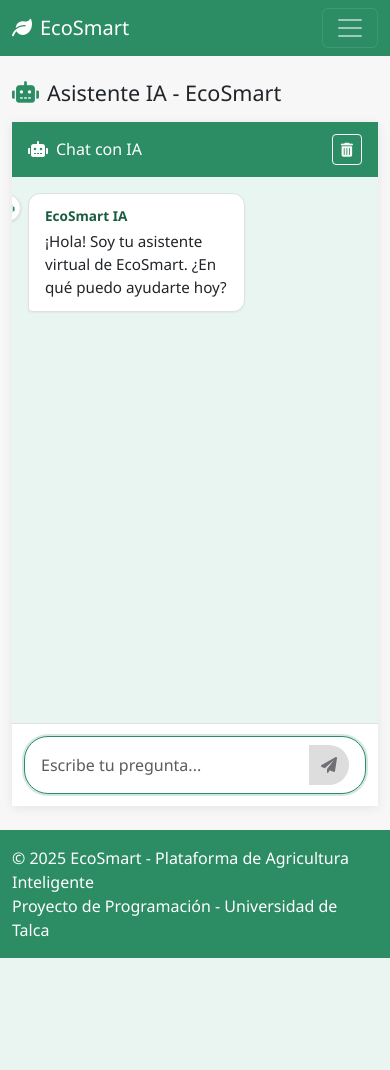
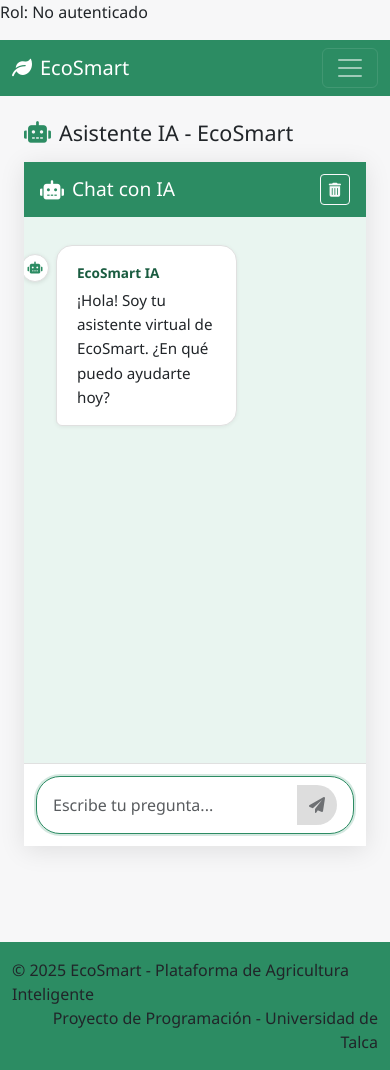
Before and after one commit to Cheuque8747/Ecosmartt, a FastAPI app: template app/templates/ia_chat.html in a window 390 px wide. Before the commit the page ends 958 px from the top, so only its background shows below. Run offline with FastAPI, Linux system fonts and the light colour scheme; the template is opened without the code that fills it, so the values that code supplies are empty.

Commit message:
Mejora chat
Cambio en la vista para centrar el chat. También cambios para que la vista sea acorde a base.html

```diff
--- a/app/templates/ia_chat.html
+++ b/app/templates/ia_chat.html
@@ -1,16 +1,8 @@
-<!DOCTYPE html>
-<html lang="es">
-<head>
-    <meta charset="UTF-8">
-    <meta name="viewport" content="width=device-width, initial-scale=1.0">
-    <title>Asistente IA - EcoSmart</title>
+{% extends "base.html" %}
 
-    <!-- Bootstrap CSS -->
-    <link href="https://cdn.jsdelivr.net/npm/bootstrap@5.3.0-alpha1/dist/css/bootstrap.min.css" rel="stylesheet">
+{% block title %}Asistente IA - EcoSmart{% endblock %}
 
-    <!-- Font Awesome para iconos -->
-    <link rel="stylesheet" href="https://cdnjs.cloudflare.com/ajax/libs/font-awesome/6.0.0/css/all.min.css">
-
+{% block head %}
 <style>
     :root {
         --ecosmart-primary: #2c8c63;
@@ -18,7 +10,6 @@
         --ecosmart-light: #e9f5f0;
         --ecosmart-dark: #1a5c40;
     }
-
     body {
         background-color: #f7f7f8;
         font-family: 'Segoe UI', Roboto, 'Helvetica Neue', sans-serif;
@@ -26,95 +17,93 @@
         display: flex;
         flex-direction: column;
     }
-
+    .container-chat {
+        display: flex;
+        justify-content: center;
+        align-items: flex-start;
+        min-height: 80vh;
+    }
     .chat-container {
-            height: calc(100vh - 180px);
+        width: 100%;
+        max-width: 1200px;
+        min-height: 600px;
         display: flex;
         flex-direction: column;
         background-color: #ffffff;
-            border-radius: 8px;
-            box-shadow: 0 2px 10px rgba(0, 0, 0, 0.08);
+        border-radius: 16px;
+        box-shadow: 0 4px 24px rgba(0, 0, 0, 0.10);
         overflow: hidden;
-            margin-top: 20px;
+        margin-top: 24px;
+        margin-bottom: 24px;
     }
-
     .chat-header {
-            padding: 14px 20px;
+        padding: 18px 28px;
         background-color: var(--ecosmart-primary);
         color: white;
         font-weight: 500;
         display: flex;
         justify-content: space-between;
         align-items: center;
+        font-size: 1.2rem;
     }
-
     .chat-messages {
         flex-grow: 1;
         overflow-y: auto;
-            padding: 16px;
+        padding: 28px 32px 18px 32px;
         background-color: var(--ecosmart-light);
         display: flex;
         flex-direction: column;
-            gap: 12px;
+        gap: 18px;
     }
-
     .message {
-            max-width: 70%; /* antes 80% */
-            padding: 12px 16px;
-            border-radius: 12px;
+        max-width: 75%;
+        padding: 16px 20px 16px 20px;
+        border-radius: 16px;
         position: relative;
         animation: fadeIn 0.3s ease-in-out;
-            line-height: 1.5;
-            box-shadow: 0 1px 2px rgba(0, 0, 0, 0.05);
+        line-height: 1.6;
+        box-shadow: 0 1px 4px rgba(0, 0, 0, 0.06);
         word-break: break-word;
-            margin-left: 48px;   /* deja espacio para el avatar IA */
-            margin-right: 48px;  /* deja espacio para el avatar usuario */
+        margin-left: 64px;
+        margin-right: 64px;
+        min-height: 56px;
     }
-
-        @keyframes fadeIn {
-            from { opacity: 0; transform: translateY(10px); }
-            to { opacity: 1; transform: translateY(0); }
-        }
-
     .user-message {
         align-self: flex-end;
         background-color: var(--ecosmart-secondary);
         color: white;
-            border-bottom-right-radius: 4px;
-            margin-left: 30%; /* antes 20% */
+        border-bottom-right-radius: 6px;
+        margin-left: 60%;
         margin-right: 0;
     }
-
     .ai-message {
         align-self: flex-start;
         background-color: white;
         border: 1px solid #e0e0e0;
-            border-bottom-left-radius: 4px;
-            margin-right: 30%; /* antes 20% */
+        border-bottom-left-radius: 6px;
+        margin-right: 35%;
         margin-left: 0;
     }
-
     .message-avatar {
         position: absolute;
-            width: 32px;
-            height: 32px;
+        width: 44px;
+        height: 44px;
         border-radius: 50%;
         display: flex;
         align-items: center;
         justify-content: center;
-            font-size: 14px;
-            top: 0;
-            box-shadow: 0 1px 3px rgba(0, 0, 0, 0.1);
+        font-size: 22px;
+        top: 8px;
+        box-shadow: 0 1px 4px rgba(0, 0, 0, 0.10);
+        z-index: 2;
     }
-
     .user-avatar {
-            right: -40px;
+        right: -32px;
         background-color: var(--ecosmart-secondary);
         color: white;
     }
-
     .ai-avatar {
-            left: -40px;
+        left: -32px;
         background-color: white;
         color: var(--ecosmart-primary);
         border: 1px solid #e0e0e0;
@@ -315,22 +304,9 @@
         }
     }
 </style>
-</head>
-<body>
-    <!-- Navbar -->
-    <nav class="navbar navbar-expand-lg navbar-dark" style="background-color: var(--ecosmart-primary);">
-        <div class="container">
-            <a class="navbar-brand" href="/">
-                <i class="fas fa-leaf me-2"></i>EcoSmart
-            </a>
-            <button class="navbar-toggler" type="button" data-bs-toggle="collapse" data-bs-target="#navbarNav" aria-controls="navbarNav" aria-expanded="false" aria-label="Toggle navigation">
-                <span class="navbar-toggler-icon"></span>
-            </button>
+{% endblock %}
 
-        </div>
-    </nav>
-
-    <!-- Contenido principal -->
+{% block content %}
 <div class="container py-4 flex-grow-1">
     <div class="row justify-content-center">
         <div class="col-md-10 col-lg-8">
@@ -387,24 +363,9 @@
         </div>
     </div>
 </div>
+{% endblock %}
 
-    <!-- Footer -->
-    <footer class="py-3 mt-auto" style="background-color: var(--ecosmart-primary);">
-        <div class="container">
-            <div class="row">
-                <div class="col-md-6">
-                    <p class="mb-0 text-white">&copy; 2025 EcoSmart - Plataforma de Agricultura Inteligente</p>
-                </div>
-                <div class="col-md-6 text-md-end">
-                    <p class="mb-0 text-white">Proyecto de Programación - Universidad de Talca</p>
-                </div>
-            </div>
-        </div>
-    </footer>
-
-    <!-- Bootstrap JS -->
-    <script src="https://cdn.jsdelivr.net/npm/bootstrap@5.3.0-alpha1/dist/js/bootstrap.bundle.min.js"></script>
-
+{% block scripts %}
 <script>
     document.addEventListener('DOMContentLoaded', function() {
         const chatBox = document.getElementById('chat-box');
@@ -543,5 +504,4 @@
         });
     });
 </script>
-</body>
-</html>
+{% endblock %}
```
Lines whose indentation alone changed are shown as unchanged.
